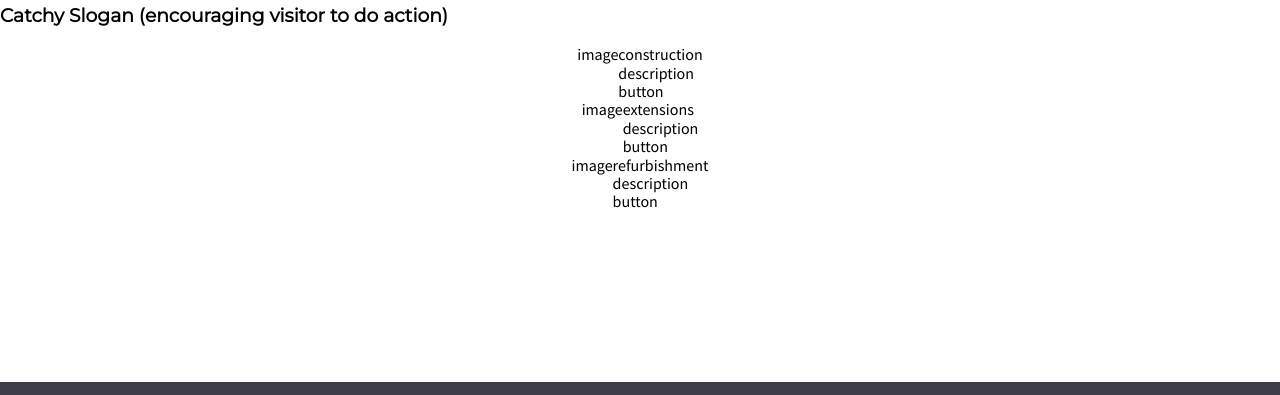
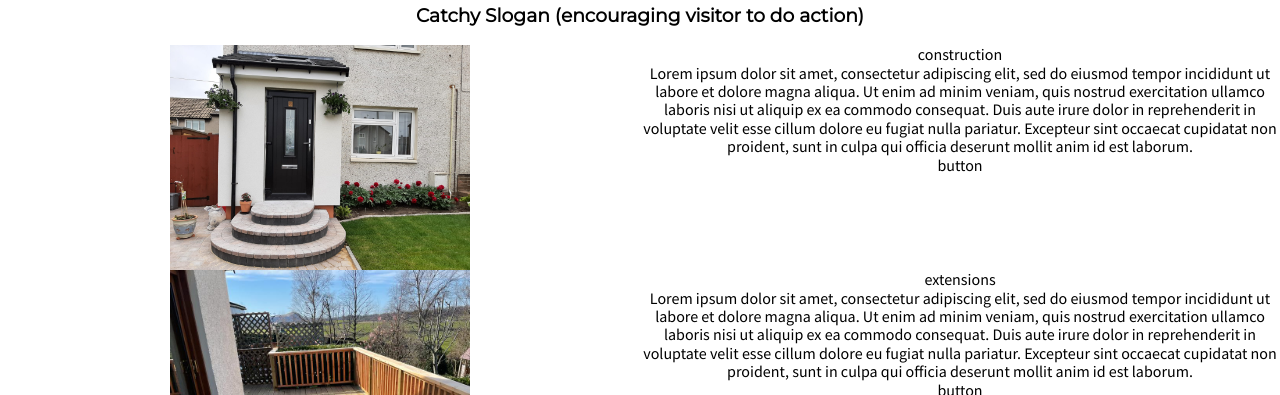
Before and after one commit to morival/edinburgh-extensions, a Gatsby site: page /services in a window 1280 px wide. Shown: the part 185-580 px from the top of the page. Built offline with nearby package versions, Linux system fonts and the light colour scheme; Gatsby itself is replaced by a stand-in of ours.

Commit message:
added dummy images to services

```diff
--- a/gatsby-config.js
+++ b/gatsby-config.js
@@ -22,7 +22,19 @@ module.exports = {
       link_5: `contact us`,
     },
     services: [
-      `construction`, `extensions`, `refurbishment`
+      {
+        title: `construction`,
+        description: `Lorem ipsum dolor sit amet, consectetur adipiscing elit, sed do eiusmod tempor incididunt ut labore et dolore magna aliqua. Ut enim ad minim veniam, quis nostrud exercitation ullamco laboris nisi ut aliquip ex ea commodo consequat. Duis aute irure dolor in reprehenderit in voluptate velit esse cillum dolore eu fugiat nulla pariatur. Excepteur sint occaecat cupidatat non proident, sunt in culpa qui officia deserunt mollit anim id est laborum.`,
+        relativePath: `services/con-example.jpg`,
+      }, {
+        title: `extensions`,
+        description: `Lorem ipsum dolor sit amet, consectetur adipiscing elit, sed do eiusmod tempor incididunt ut labore et dolore magna aliqua. Ut enim ad minim veniam, quis nostrud exercitation ullamco laboris nisi ut aliquip ex ea commodo consequat. Duis aute irure dolor in reprehenderit in voluptate velit esse cillum dolore eu fugiat nulla pariatur. Excepteur sint occaecat cupidatat non proident, sunt in culpa qui officia deserunt mollit anim id est laborum.`,
+        relativePath: `services/ext-example.jpg`,
+      }, {
+        title: `refurbishment`,
+        description: `Lorem ipsum dolor sit amet, consectetur adipiscing elit, sed do eiusmod tempor incididunt ut labore et dolore magna aliqua. Ut enim ad minim veniam, quis nostrud exercitation ullamco laboris nisi ut aliquip ex ea commodo consequat. Duis aute irure dolor in reprehenderit in voluptate velit esse cillum dolore eu fugiat nulla pariatur. Excepteur sint occaecat cupidatat non proident, sunt in culpa qui officia deserunt mollit anim id est laborum.`,
+        relativePath: `services/ref-example.jpg`,
+      },
     ],
     slogans: {
       slogan_home_1: `Catchy Slogan (building trust)`,
@@ -41,6 +53,7 @@ module.exports = {
   plugins: [
     `gatsby-plugin-image`,
     `gatsby-plugin-sharp`,
+    `gatsby-transformer-remark`,
     `gatsby-transformer-sharp`, // Needed for dynamic images
     {
       resolve: `gatsby-plugin-styled-components`,
--- a/package.json
+++ b/package.json
@@ -23,6 +23,7 @@
     "gatsby-plugin-sharp": "^4.20.0",
     "gatsby-plugin-styled-components": "^5.20.0",
     "gatsby-source-filesystem": "^4.22.0",
+    "gatsby-transformer-remark": "^5.23.0",
     "gatsby-transformer-sharp": "^4.20.0",
     "react": "^18.1.0",
     "react-dom": "^18.1.0",
--- a/src/components/Service.js
+++ b/src/components/Service.js
@@ -1,21 +1,35 @@
+// import { graphql, useStaticQuery } from 'gatsby';
+import { GatsbyImage, getImage } from 'gatsby-plugin-image';
 import React from 'react';
 import { ServiceDescription, ServiceImage, ServiceInfo, ServiceTitle, ServiceWrapper } from '../elements';
 
 
-export default function Service({ service, i }) {
+export default function Service({ service, node, i }) {
 
-    const theme = {
+    const { title, description } = service;
+    const image = getImage(node.node)
 
-    }
+    // const data = useStaticQuery(graphql`
+    // query ServiceQuery($image: String!) {
+    //     file(name: {eq: $image}) {
+    //       childImageSharp {
+    //         gatsbyImageData(layout: FULL_WIDTH)
+    //       }
+    //     }
+    //   }
+    // `);
+
+    // const variables = { "image": "con-example" }
+    // console.log(data)
 
     const even = i%2 === 0
-    console.log(ServiceWrapper)
+    console.log(image)
     return (
-        <ServiceWrapper>
-            <ServiceImage>image</ServiceImage>
+        <ServiceWrapper even={even}>
+            <ServiceImage><GatsbyImage image={image} alt={title}></GatsbyImage></ServiceImage>
             <ServiceInfo>
-                <ServiceTitle>{service}</ServiceTitle>
-                <ServiceDescription>description</ServiceDescription>
+                <ServiceTitle>{title}</ServiceTitle>
+                <ServiceDescription>{description}</ServiceDescription>
                 <div>button</div>
             </ServiceInfo>
         </ServiceWrapper>
--- a/src/elements/ContainerElements.js
+++ b/src/elements/ContainerElements.js
@@ -2,4 +2,5 @@ import styled from "styled-components";
 
 export const ContainerWrapper = styled.div`
     height: 100%;
+    text-align: center;
 `
--- a/src/elements/FooterElements.js
+++ b/src/elements/FooterElements.js
@@ -84,7 +84,6 @@ export const SocialMediaLink = styled.a`
     svg {
         :hover {
             color: ${props => props.color};
-            /* background: #ffffff; */
         }
     }
 `;
--- a/src/elements/ServiceElements.js
+++ b/src/elements/ServiceElements.js
@@ -5,10 +5,10 @@ export const ServiceDescription = styled.div`
 
 `;
 export const ServiceImage = styled.div`
-
+    width: 100%;
 `;
 export const ServiceInfo = styled.div`
-
+    width: 100%;
 `;
 export const ServiceTitle = styled.div`
 
--- a/src/pages/services.js
+++ b/src/pages/services.js
@@ -1,4 +1,5 @@
 import { graphql } from 'gatsby';
+// import { getImage } from 'gatsby-plugin-image';
 import React from 'react'
 import { Container } from '../components'
 import Service from '../components/Service';
@@ -8,13 +9,21 @@ export default function Services({ data }) {
 
     const slogan = data.site.siteMetadata.slogans.slogan_services;
     const services = data.site.siteMetadata.services;
+    const images = data.allFile.edges
+    // const image = getImage(images[0].node);
 
+
+
+    // console.log(images)
     // console.log(services)
 
     const serviceComponents = () =>
-        services.map((el, i) =>
-            <Service service={el} i={i} key={i} />
-        )
+    services.map((el, i) => {
+      const node = images.find(({node}) => node.relativePath === el.relativePath)
+      // const image = getImage(node.node)
+      // console.log(image)
+      return <Service service={el} node={node} i={i} key={i} />
+    })
 
     return (
         <Container>
@@ -28,13 +37,27 @@ export default function Services({ data }) {
 
 export const query = graphql`
 query ServicesQuery {
-    site {
-      siteMetadata {
-        services
-        slogans {
-          slogan_services
+  site {
+    siteMetadata {
+      slogans {
+        slogan_services
+      }
+      services {
+        description
+        title
+        relativePath
+      }
+    }
+  }
+  allFile(filter: {relativeDirectory: {eq: "services"}}) {
+    edges {
+      node {
+        relativePath
+        childImageSharp {
+          gatsbyImageData(width: 300, layout: CONSTRAINED, placeholder: BLURRED)
         }
       }
     }
   }
+}
 `;
```
Also changed, not shown: src/images/services/con-example.jpg (added), src/images/services/ext-example.jpg (added), src/images/services/ref-example.jpg (added), 1 other file.
